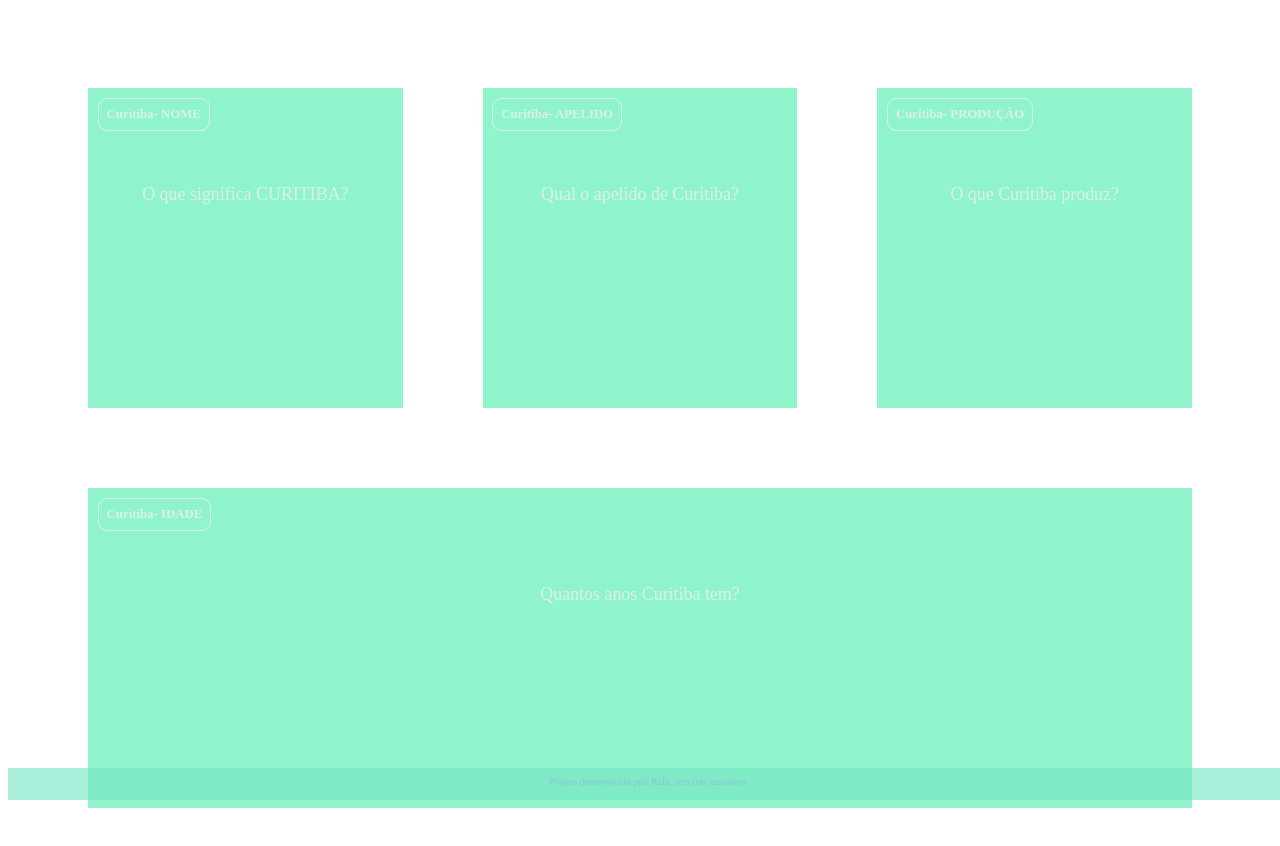
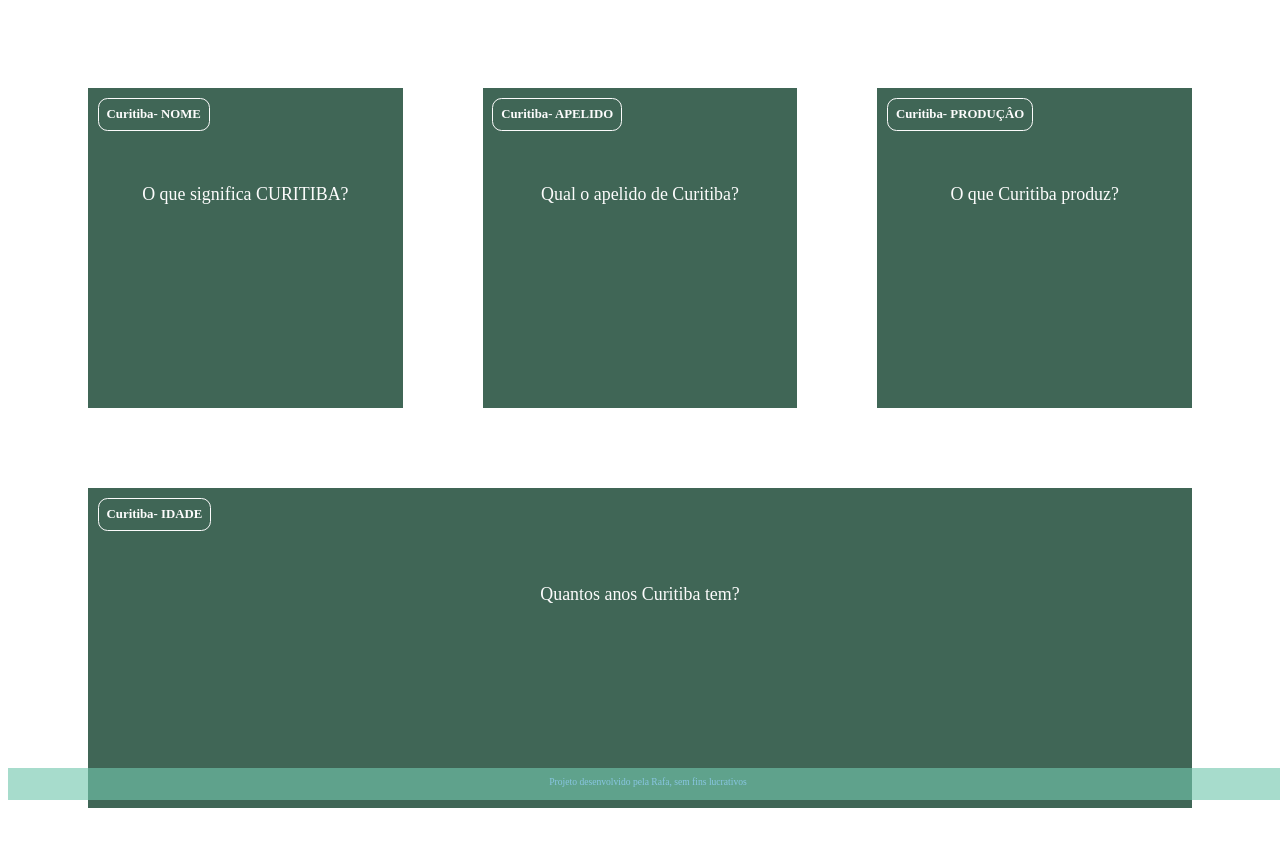
Before and after one commit to rafalzbn/perguntasFlashCards, a plain HTML site: page index.html in a window 1280 px wide. Drawn offline with Linux system fonts and the light colour scheme; files that its build step writes are made by us from their sources.

Commit message:
fffgdfgf

```diff
--- a/style.css
+++ b/assets/img/style.css
@@ -1,7 +1,7 @@
 :root {
-    --text-color: #dbefe7;
-    --card-front-color: #90f5cb;
-    --card-back-color: #bff5ea;
+    --text-color: #fcfcfc;
+    --card-front-color: #406656;
+    --card-back-color: #78a79d;
 }
 
 body {
@@ -82,7 +82,7 @@ body {
 }
 
 footer {
-    background-color: rgba(118, 228, 195, 0.623);
+    background-color: rgba(115, 199, 174, 0.623);
     color: rgb(137, 198, 226);
     position: fixed;
     bottom: 0;
```
